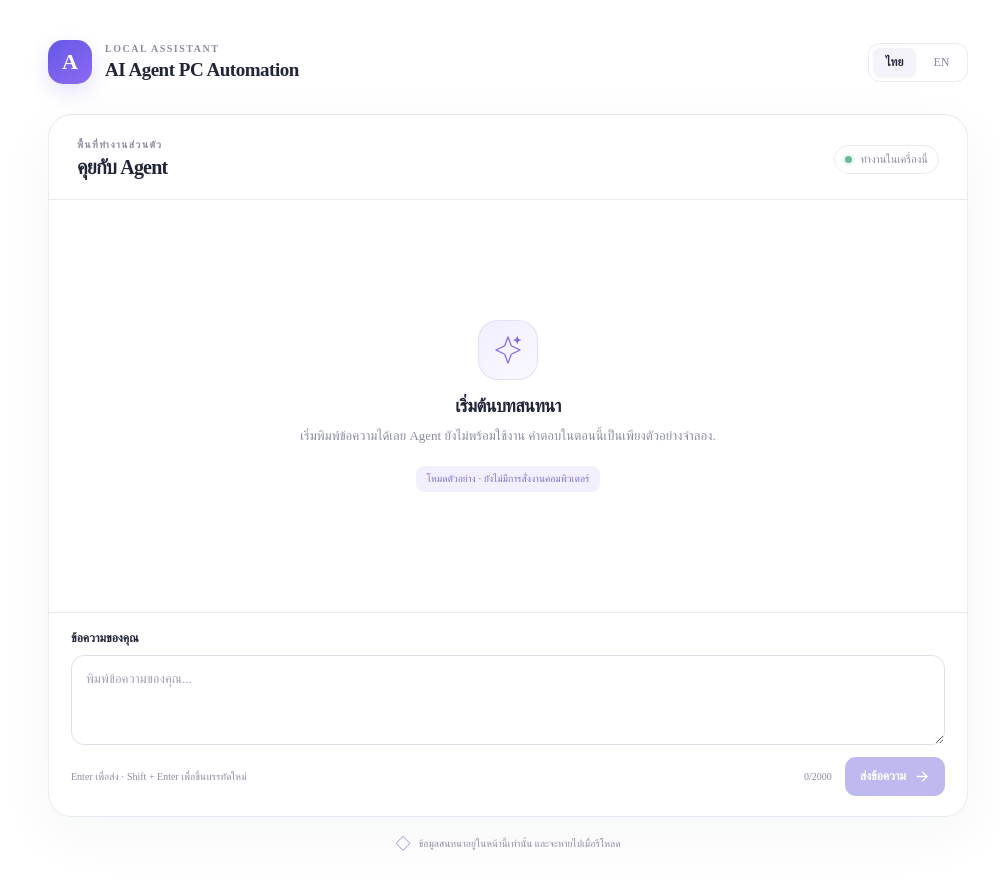
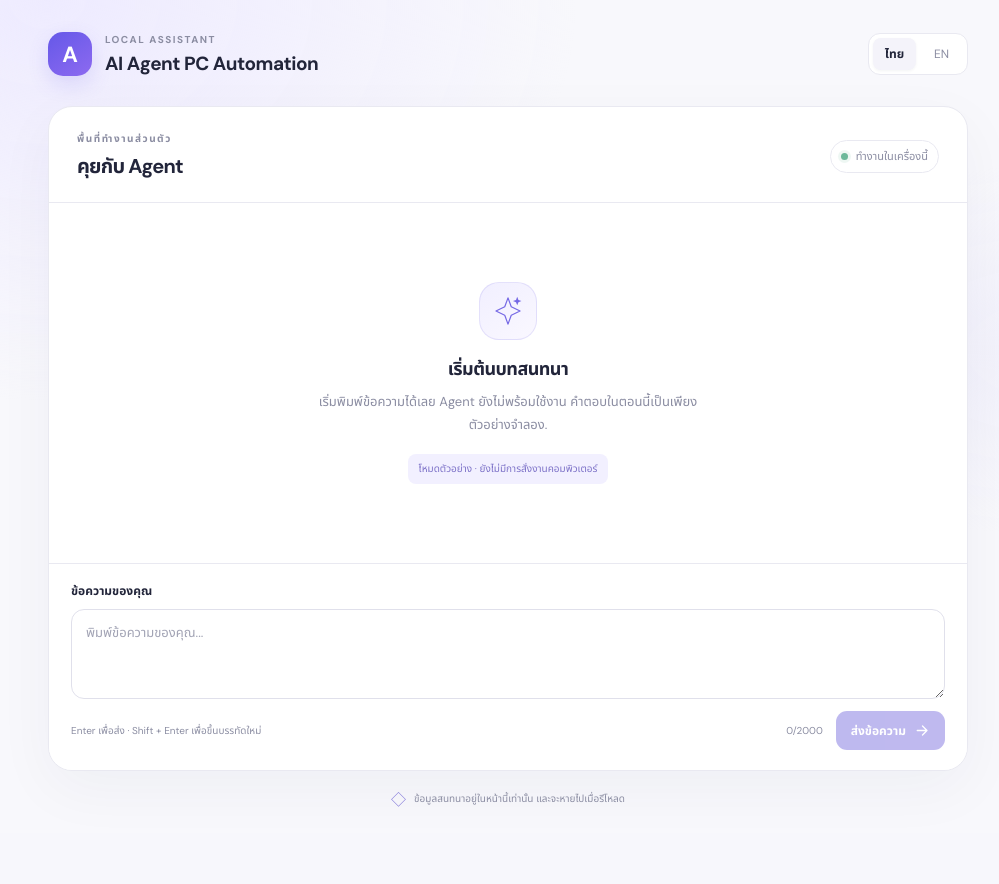
Before and after one commit to keng-lap/ai-agent-pc-automation, an Angular app in the folder src/frontend/: page / in a window 1280 px wide. Shown: the whole page, without its empty margins (132-1131 px from the left). After the commit the page ends 833 px from the top, so only its background shows below. Built offline with nearby package versions, Linux system fonts and the light colour scheme.

Commit message:
style: add global chat typography and theme

```diff
--- a/src/frontend/src/styles.css
+++ b/src/frontend/src/styles.css
@@ -1 +1,23 @@
-/* You can add global styles to this file, and also import other style files */
+@import url('https://fonts.googleapis.com/css2?family=DM+Sans:wght@400;500;600;700&family=Noto+Sans+Thai:wght@400;500;600;700&display=swap');
+
+:root { color-scheme: light dark; }
+* { box-sizing: border-box; }
+html { min-height: 100%; background: #f7f7fc; }
+body {
+  min-width: 320px;
+  min-height: 100vh;
+  margin: 0;
+  background:
+    radial-gradient(ellipse at 14% 0%, #eeebff 0, transparent 34%),
+    radial-gradient(ellipse at 100% 42%, #f0effb 0, transparent 28%),
+    #f8f8fc;
+  color: #22253a;
+  font-family: 'DM Sans', 'Noto Sans Thai', system-ui, sans-serif;
+  -webkit-font-smoothing: antialiased;
+}
+button, textarea { font: inherit; }
+button:focus-visible, textarea:focus-visible { outline: 3px solid #8b80e8; outline-offset: 2px; }
+@media (prefers-color-scheme: dark) {
+  html, body { background: #171725; color: #f0effa; }
+  body { background: radial-gradient(ellipse at 14% 0%, #2b2845 0, transparent 34%), #171725; }
+}
```
